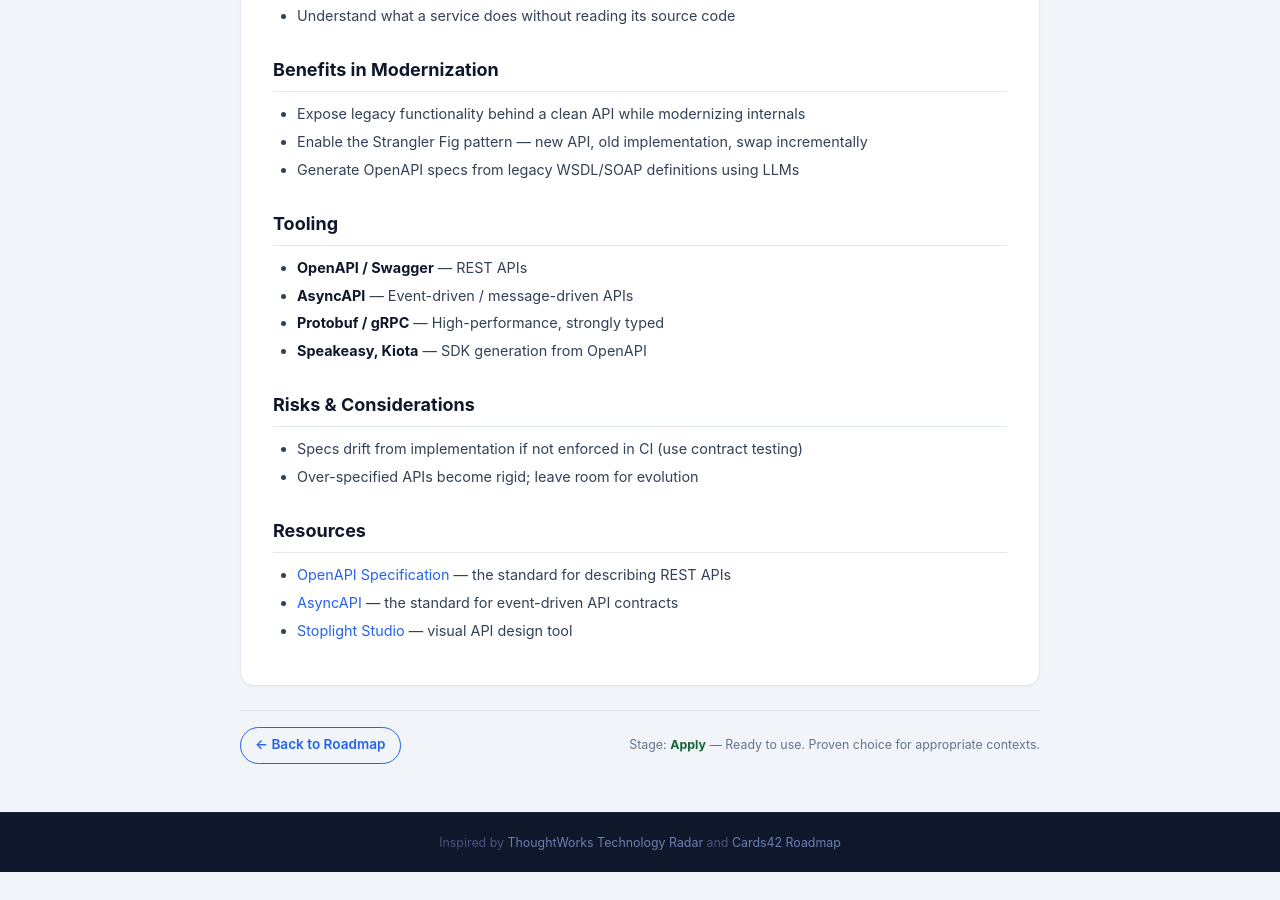
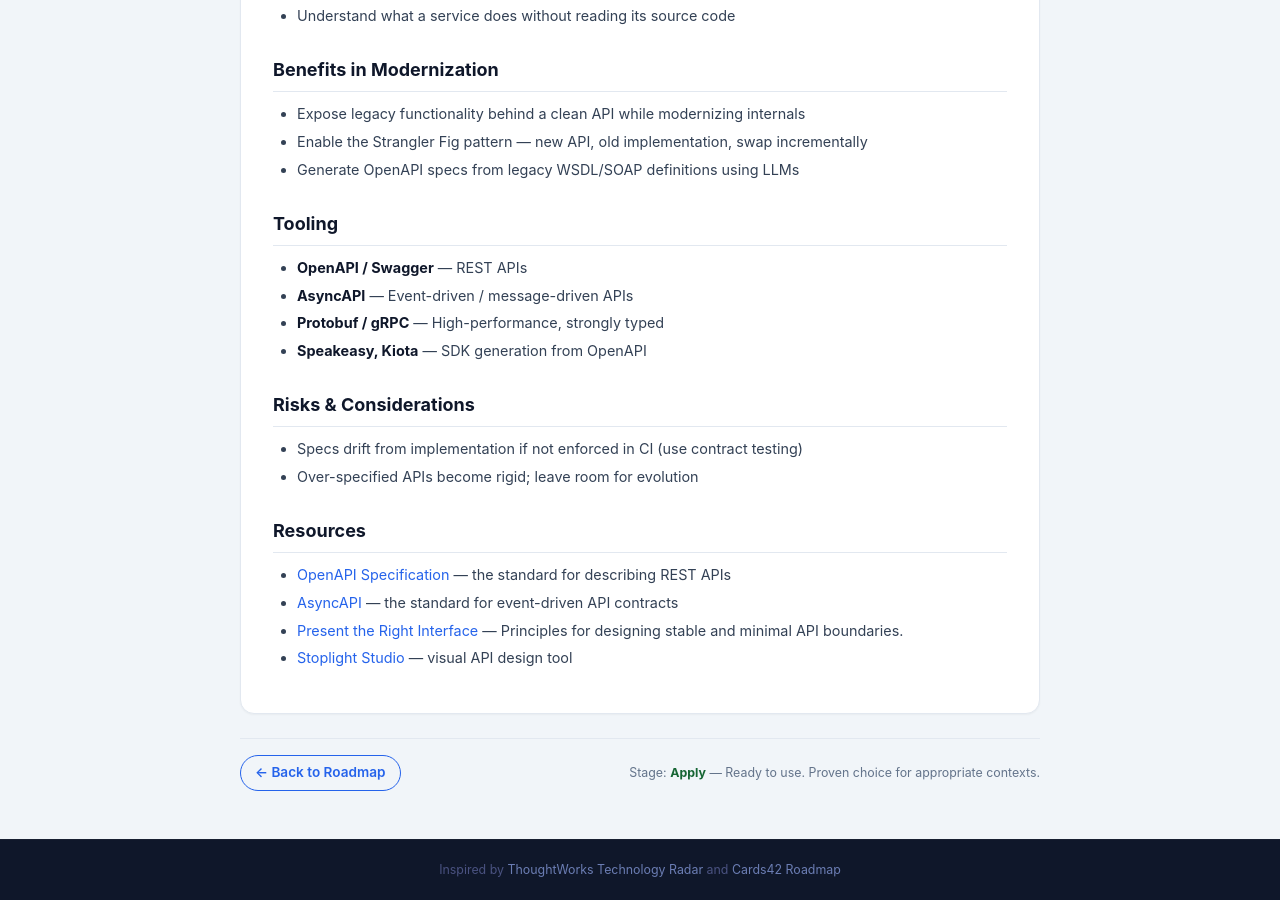
Before and after one commit to feststelltaste/asmr, a Jekyll site: the page built from _practices/api-first-design.md, in a window 1280 px wide and 900 px high, scrolled down 837 px. Built offline with Jekyll 4.4.1, drawn with Linux system fonts in a browser that asks for light colours; before the commit the page ends 1709 px from its top, so only the background shows below that.

Commit message:
add OORP link to api design

```diff
--- a/_practices/api-first-design.md
+++ b/_practices/api-first-design.md
@@ -41,4 +41,5 @@
 
 - [OpenAPI Specification](https://spec.openapis.org/oas/latest.html) — the standard for describing REST APIs
 - [AsyncAPI](https://www.asyncapi.com/) — the standard for event-driven API contracts
+- [Present the Right Interface](https://oorp.github.io/#present-the-right-interface) — Principles for designing stable and minimal API boundaries.
 - [Stoplight Studio](https://stoplight.io/studio) — visual API design tool
```
